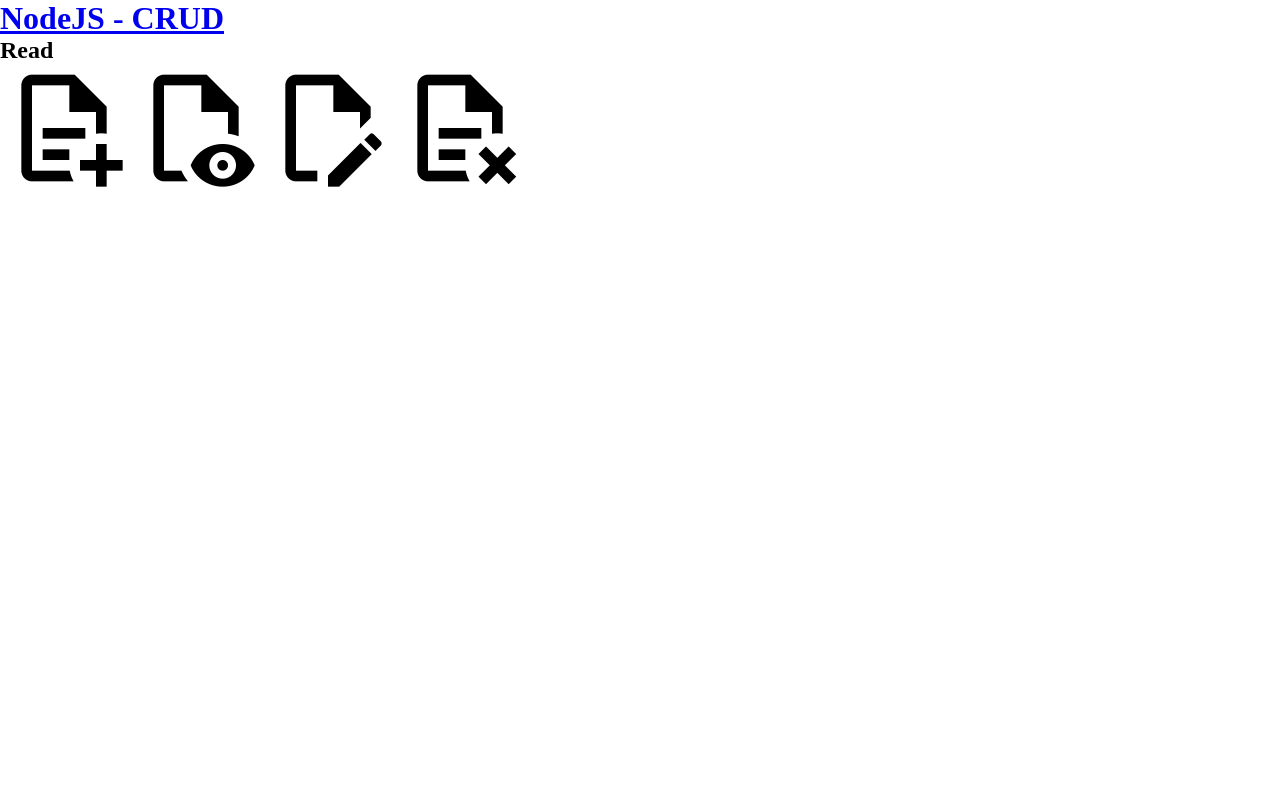
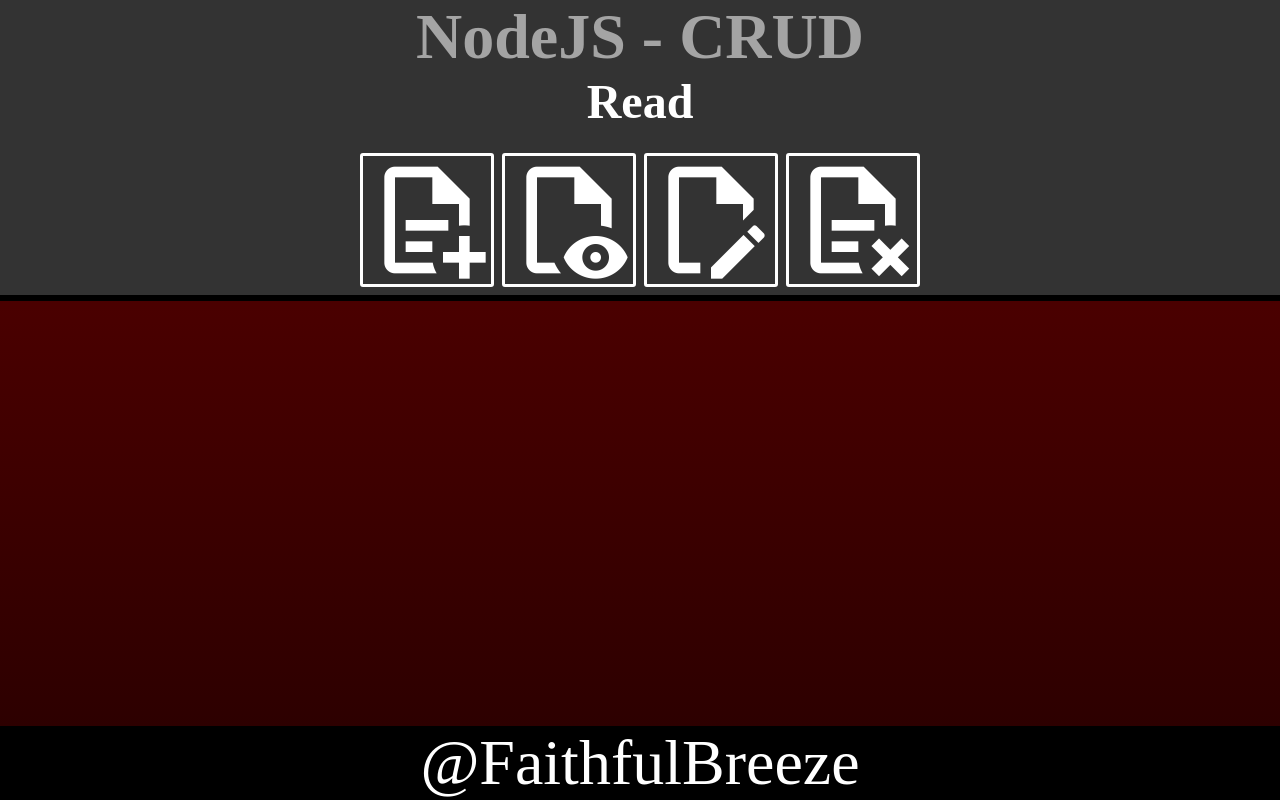
Before and after one commit to FaithfulBreeze/my-first-crud, a website: page src/pages/read.html in a window 1280 px wide. Drawn offline with Linux system fonts and the light colour scheme.

Commit message:
Adding the css

```diff
--- a/src/css/style.css
+++ b/src/css/style.css
@@ -3,3 +3,46 @@
     padding: 0;
     box-sizing: border-box;
 }
+body{
+    min-height: 100vh;
+    font-size: 5vw;
+    background-image: linear-gradient(to bottom, rgb(95, 0, 0), rgb(40, 0, 0));
+}
+header, header a{
+    color: white;
+    background-color: #333;
+    text-decoration: none;
+}
+header{
+    font-size: 0.5em;
+    text-align: center;
+    border-bottom: 0.2em solid black;
+}
+header h1:hover, footer a:hover{
+    color: rgb(164, 164, 164);
+    transition: 0.1s;
+}
+header img{
+    max-width: 8em;
+    border: 0.12em solid black;
+    border-radius: 3px;
+    filter: invert();
+}
+header img:hover{
+    background-color: rgb(103, 255, 255);
+    transition: 0.15s;
+}
+header h2{
+    margin-bottom: 0.5em;
+}
+footer{
+    position: fixed;
+    bottom: 0;
+    width: 100%;
+}
+footer, footer a{
+    color: white;
+    background-color: #000;
+    text-align: center;
+    text-decoration: none;
+}
--- a/src/pages/read.html
+++ b/src/pages/read.html
@@ -13,11 +13,17 @@
             <h2>Read</h2>
         </div>
         <nav>
-            <a href="./create.html"><img src="../images/create.png" alt="create-icon"></a>
-            <a href="./read.html"><img src="../images/read.png" alt="read-icon"></a>
-            <a href="./update.html"><img src="../images/update.png" alt="update-icon"></a>
-            <a href="./delete.html"><img src="../images/delete.png" alt="delete-icon"></a>
+            <a href="./create.html" draggable="false"><img src="../images/create.png" alt="create-icon" draggable="false"></a>
+            <a href="./read.html" draggable="false"><img src="../images/read.png" alt="read-icon" draggable="false"></a>
+            <a href="./update.html" draggable="false"><img src="../images/update.png" alt="update-icon" draggable="false"></a>
+            <a href="./delete.html" draggable="false"><img src="../images/delete.png" alt="delete-icon" draggable="false"></a>
         </nav>
     </header>
+    <main>
+
+    </main>
+    <footer>
+        <a href="https://github.com/FaithfulBreeze" alt="My GitHub" target="_blank">@FaithfulBreeze</a>
+    </footer>
 </body>
 </html>
```
Also changed, not shown: index.html (+5 -5 lines), src/pages/create.html (+10 -4 lines), src/pages/delete.html (+10 -4 lines), src/pages/update.html (+10 -4 lines).
